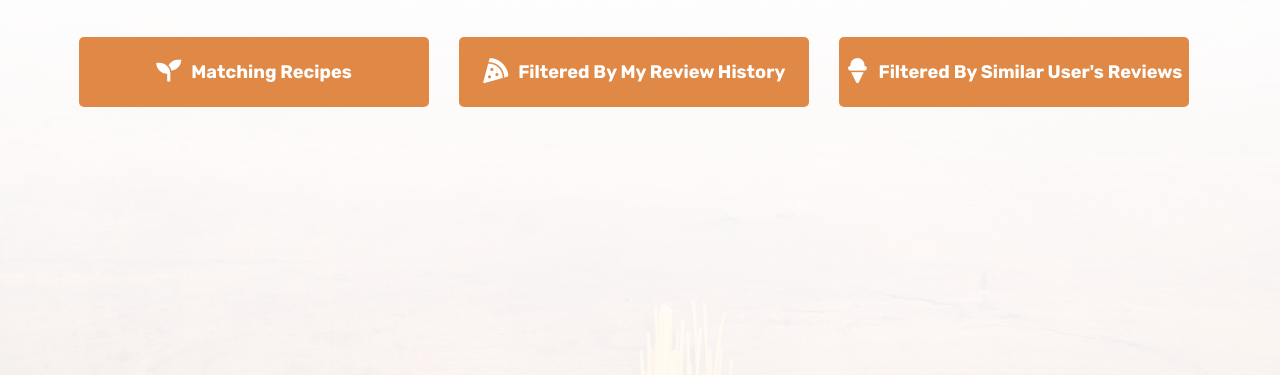
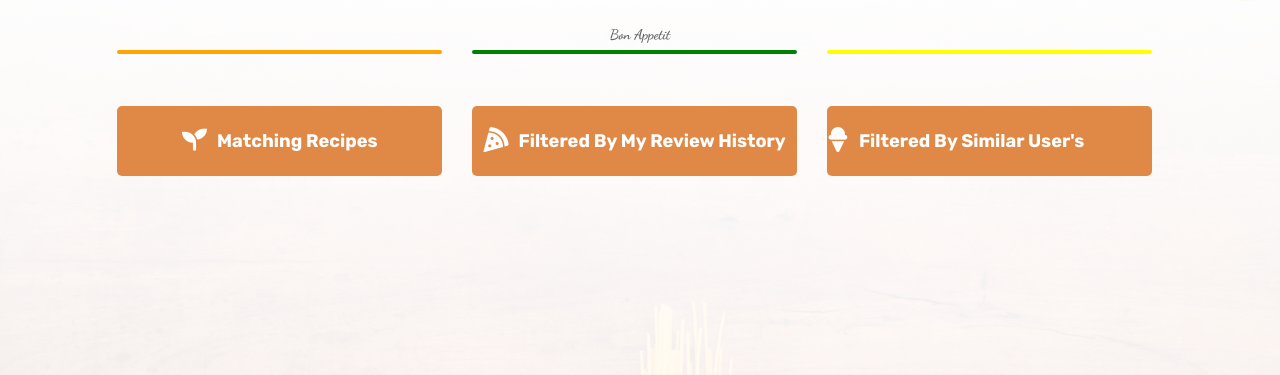
Before and after one commit to hljan/recipe-recommender, a Flask app: template RecipeApp/templates/text_search.html in a window 1280 px wide. Shown: the part 50-425 px from the top of the page. Run offline with Flask 2, Linux system fonts and the light colour scheme; the template is opened without the code that fills it, so the values that code supplies are empty; some libraries are stand-ins or nearby versions.

Commit message:
Modified HTML/CSS to match overall style

```diff
--- a/RecipeApp/templates/text_search.html
+++ b/RecipeApp/templates/text_search.html
@@ -16,7 +16,24 @@
 {% endblock %}
 
 {% block bodyContent %}
-    <div style="padding-left: 5%; padding-right: 5%">
+    <div style="padding-left: 8%; padding-right: 8%">
+        <div class="ts-header">
+        <div class="ts-title">Bon Appetit</div>
+    </div>
+    <div class="ts-indicators">
+        <div id="i1">
+            <div class="navi-indicator" id="ni1"></div>
+        </div>
+        <div id="i2">
+            <div class="navi-indicator" id="ni2"></div>
+        </div>
+        <div id="i3">
+            <div class="navi-indicator" id="ni3"></div>
+        </div>
+        <div id="i4">
+            <div class="navi-indicator" id="ni4"></div>
+        </div>
+    </div>
 
     <div class="navi">
         <div class="navi-item1">
```
